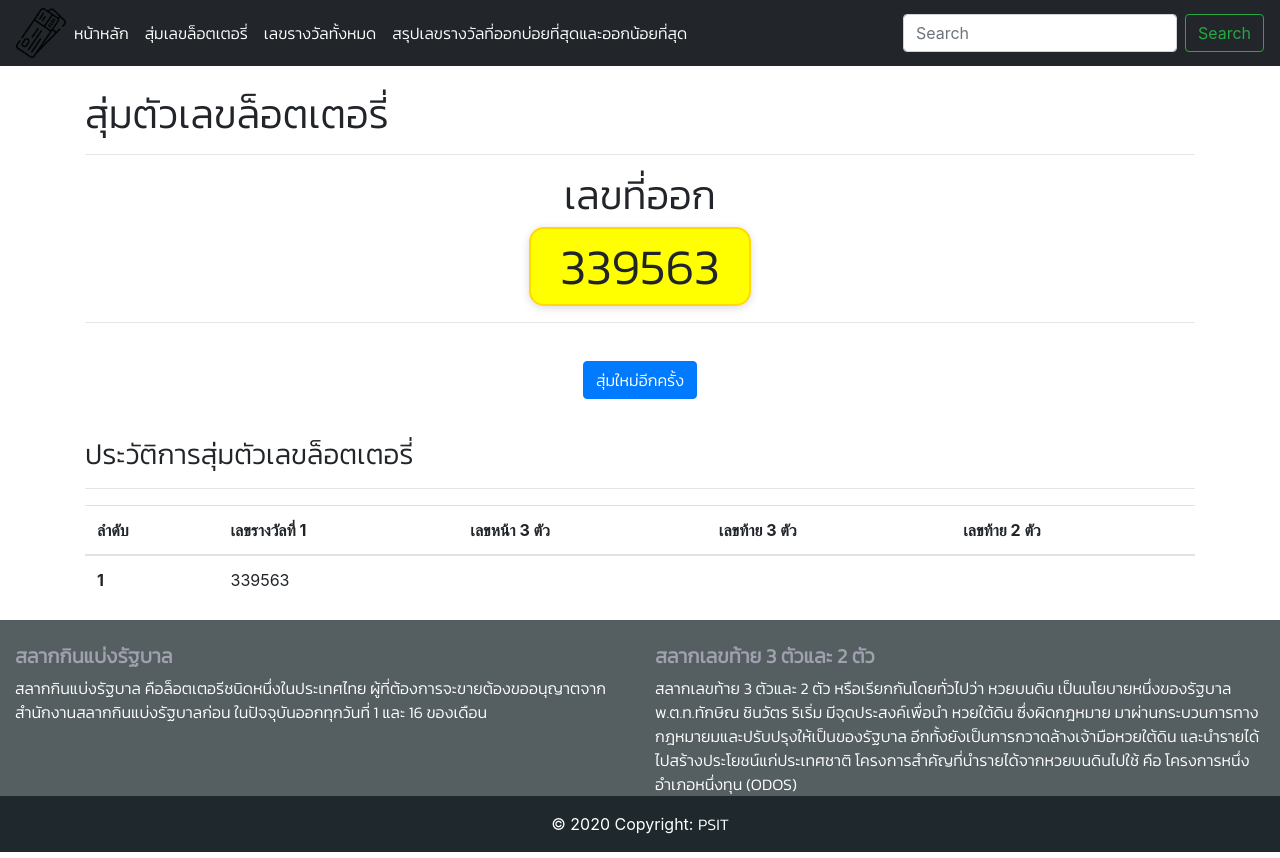
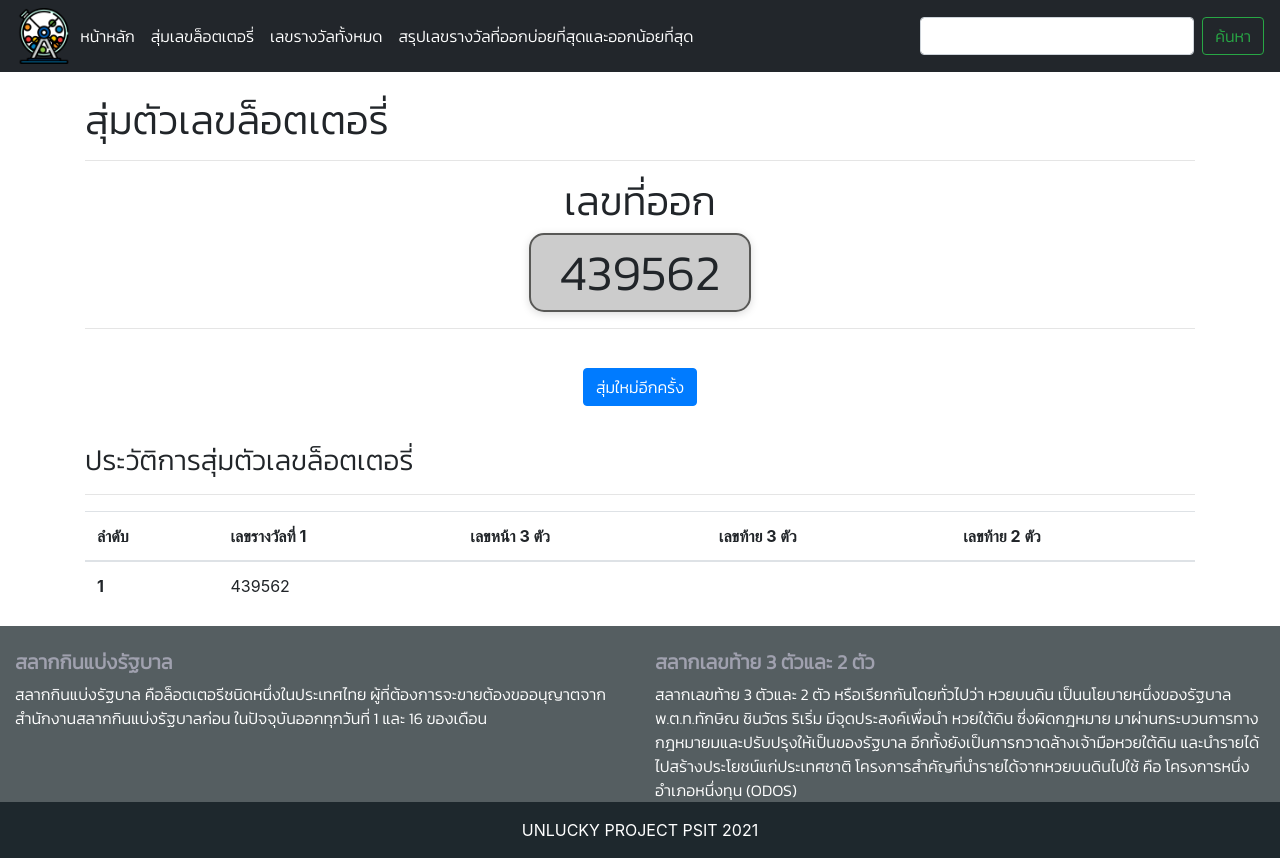
Before and after one commit to S1vanat/Lottery, a Django app: page /randompage/ in a window 1280 px wide. Run offline with Django 3.2, Linux system fonts and the light colour scheme; some libraries are stand-ins or nearby versions.

Commit message:
edit logo edit some descript add path from navbar to page1 add border navbar

```diff
--- a/Myproject/home/views.py
+++ b/Myproject/home/views.py
@@ -17,7 +17,7 @@ def page1(request):
     return render(request, 'page1.html')
 
 def randompage(request):
-    random_number = r.randrange(000000, 1000000)
+    random_number = r.randrange(99999, 1000000)
     list_text = ['ลำดับ','เลขรางวัลที่ 1','เลขหน้า 3 ตัว','เลขท้าย 3 ตัว','เลขท้าย 2 ตัว']
     context = {
         'random_number' : random_number,
--- a/Myproject/templates/navbar.html
+++ b/Myproject/templates/navbar.html
@@ -23,28 +23,26 @@
       <span class="navbar-toggler-icon"></span>
     </button>
     <div class="collapse navbar-collapse" id="navbarTogglerDemo01">
-      <div>
-        <img class="logoticket" src="{% static 'images/plane-tickets.png' %}">
-      </div>
+        <img class="logoticket" src="{% static 'images/lotto.png' %}">
       <ul class="navbar-nav mr-auto mt-2 mt-lg-0">
         <li class="nav-item active">
-          <a class="nav-link" href="/">หน้าหลัก <span class="sr-only">(current)</span></a>
+          <a class="nav-link" href="/" id="hoverrandom">หน้าหลัก <span class="sr-only">(current)</span></a>
         </li>
         <li class="nav-item active">
-          <a class="nav-link" href="/randompage">สุ่มเลขล็อตเตอรี่ <span class="sr-only">(current)</span></a>
+          <a class="nav-link" href="/randompage" id="hoverrandom">สุ่มเลขล็อตเตอรี่ <span class="sr-only">(current)</span></a>
         </li>
         <li class="nav-item active">
-          <a class="nav-link" href="/allreward">เลขรางวัลทั้งหมด <span class="sr-only">(current)</span></a>
+          <a class="nav-link" href="/allreward" id="hoverrandom">เลขรางวัลทั้งหมด <span class="sr-only">(current)</span></a>
         </li>
         <li class="nav-item active">
-          <a class="nav-link" href="/page1">สรุปเลขรางวัลที่ออกบ่อยที่สุดและออกน้อยที่สุด <span
+          <a class="nav-link" href="/page1" id="hoverrandom">สรุปเลขรางวัลที่ออกบ่อยที่สุดและออกน้อยที่สุด <span
               class="sr-only">(current)</span></a>
         </li>
       </ul>
       <form class="form-inline my-2 my-lg-0">
-        <input class="form-control mr-sm-2" type="search" placeholder="Search" aria-label="Search" />
+        <input class="form-control mr-sm-2" type="" placeholder="" aria-label="" />
         <button class="btn btn-outline-success my-2 my-sm-0" type="submit">
-          Search
+          ค้นหา
         </button>
       </form>
     </div>
@@ -95,8 +93,7 @@
 
     <!-- Copyright -->
     <div class="footer-copyright text-center py-3" style="background: #1e282d; color: white">
-      © 2020 Copyright:
-      <a href="#"> PSIT </a>
+      UNLUCKY PROJECT PSIT 2021
     </div>
     <!-- Copyright -->
   </footer>
@@ -110,13 +107,21 @@
   }
 
   .logoticket {
-    width: 50px;
-    height: 50px;
+    width: 4.5%;
+    height: 4.5%;
+    background-size: cover;
+    overflow: hidden;
   }
 
-  a {
+  a, button {
     font-family: 'Kanit', sans-serif;
   }
 
   @import url('https://fonts.googleapis.com/css2?family=Kanit:wght@300&family=Prompt:ital,wght@1,300&display=swap');
+  #hoverrandom:hover{
+    background: rgba(122, 123, 139, 0.3);
+    border: 1px solid rgb(62, 63, 66);
+    border-radius: 15px;
+
+  }
 </style>
--- a/Myproject/templates/randompage.html
+++ b/Myproject/templates/randompage.html
@@ -53,32 +53,17 @@
 
 <style>
   .randomnum {
-    border: 2px solid rgb(255, 217, 0);
+    border: 2px solid rgba(88, 88, 86, 1);
     border-radius: 15px;
     width: 20%;
     margin-left: 40%;
-    background-color: yellow;
+    background-color: rgba(88, 88, 86, 0.3);
     box-shadow: rgba(0, 0, 0, 0.15) 0px 2px 8px;
 
   }
-  .randomnum:after {
-  pointer-events: none;
-  position: absolute;
-  width: 55%;
-  height: 57%;
-  border-radius: 2%;
-  content: '';
-  box-sizing: content-box;
-  box-shadow: rgba(67, 71, 85, 0.27) 0px 0px 0.25em, rgba(90, 125, 188, 0.05) 0px 0.25em 1em;
-  top: 23.5px;
-  margin-left: 23%;
-  left: 0;
-  opacity: 0;
-  transition: 300ms;
-}
 .randomnum:hover {
   background-color: #fff;
-  color: #00989A;
+  color: #ca4c4c;
 }
 .randomnum:hover:after {
   opacity: 1;
```
Also changed, not shown: Myproject/templates/index.html (+5 -5 lines), Myproject/static/favicon.ico (deleted), Myproject/static/images/lotto.png (added), Myproject/static/images/lottory.png (added), Myproject/static/images/plane-tickets.png (deleted).
